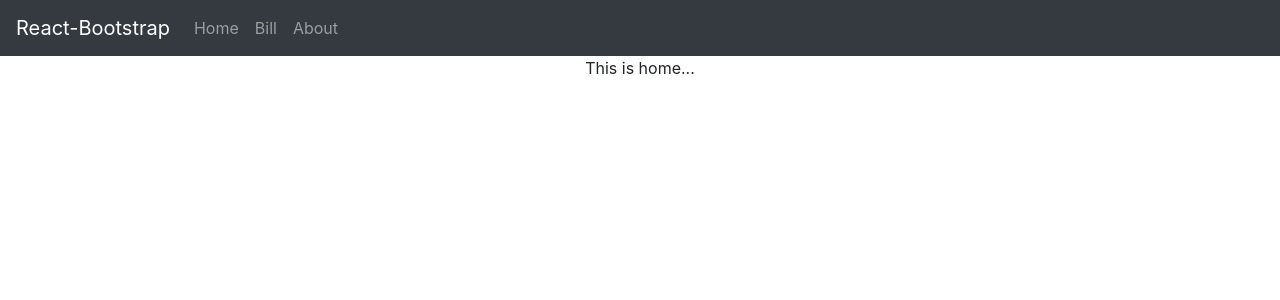
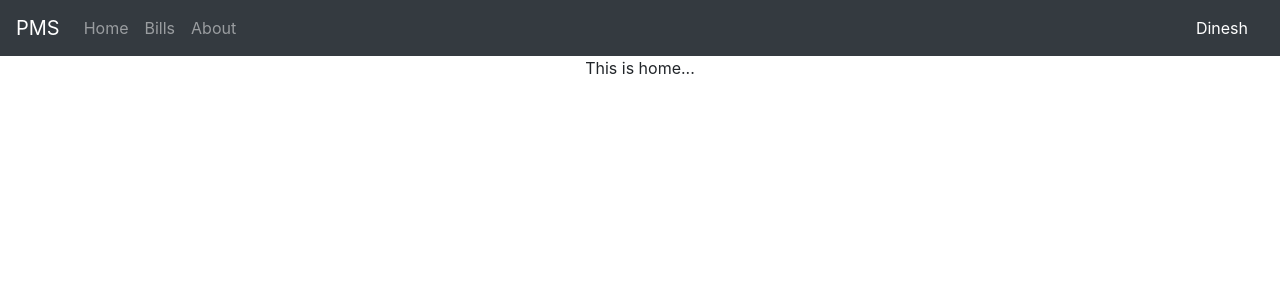
Before and after one commit to codinesh/pms, a React (Create React App) app: page / in a window 1280 px wide. Shown: the top 300 px of the page. Built offline with nearby package versions, Linux system fonts and the light colour scheme.

Commit message:
nav item for user

```diff
--- a/src/components/Header.tsx
+++ b/src/components/Header.tsx
@@ -2,6 +2,7 @@ import React, { useEffect } from 'react'
 import '../assets/styles/App.css'
 import { Navbar, Nav } from 'react-bootstrap'
 import { Link } from 'react-router-dom'
+import UserDetails from './UserDetails'
 
 const Header = () => {
   useEffect(() => {
@@ -9,20 +10,25 @@ const Header = () => {
   }, [])
   return (
     <>
-      <Navbar bg='dark' variant='dark' expand='lg'>
-        <Navbar.Brand href='#home'>React-Bootstrap</Navbar.Brand>
+      <Navbar bg='dark' variant='dark' expand='sm'>
+        <Navbar.Brand href='#home'>PMS</Navbar.Brand>
         <Navbar.Toggle aria-controls='basic-navbar-nav' />
         <Navbar.Collapse id='basic-navbar-nav'>
           <Nav className='mr-auto'>
             <Link to='/home' className='nav-link'>
               Home
             </Link>
-            <Link to='/bill' className='nav-link'>
-              Bill
+            <Link to='/bills' className='nav-link'>
+              Bills
             </Link>
             <Link to='/about' className='nav-link'>
               About
             </Link>
+          </Nav>
+          <Nav>
+            <Nav.Item>
+              <UserDetails name={'Dinesh'} />
+            </Nav.Item>
           </Nav>
         </Navbar.Collapse>
       </Navbar>
--- a/src/components/UserDetails.tsx
+++ b/src/components/UserDetails.tsx
@@ -6,7 +6,8 @@ interface IUserDetails {
 
 const style: CSSProperties = {
   marginRight: '1em',
-  display: 'flex',
+  // display: 'flex',
+  color: 'white',
   flexDirection: 'row'
 }
 
@@ -22,8 +23,8 @@ const onlineindicator: CSSProperties = {
 const UserDetails = (props: IUserDetails) => {
   return (
     <div style={style}>
-      <p style={onlineindicator}></p>
-      <p>{props.name}</p>
+      <span style={onlineindicator}></span>
+      <span>{props.name}</span>
     </div>
   )
 }
--- a/src/index.tsx
+++ b/src/index.tsx
@@ -15,7 +15,7 @@ ReactDOM.render(
       <Switch>
         <Route exact path='/' component={Home} />
         <Route exact path='/home' component={Home} />
-        <Route exact path='/bill' component={Bill} />
+        <Route exact path='/bills' component={Bill} />
         <Route exact path='/about' component={About} />
       </Switch>
     </Router>
--- a/src/pages/Bills.tsx
+++ b/src/pages/Bills.tsx
@@ -5,21 +5,22 @@ const App: React.FC = () => {
   const { bills } = useGlobalState()
   const dispatch = useDispatch()
 
-  const billStyle: CSSProperties = {
+  let billStyle: CSSProperties = {
     backgroundColor: 'orange',
     minHeight: '5vh',
     marginBottom: '10px'
   }
 
   useEffect(() => {
-    console.log('bill...')
-  }, [])
+    billStyle = { ...billStyle, backgroundColor: 'red' }
+    console.log('effect')
+  })
 
   return (
     <div>
       <div key={0} style={billStyle}>
         <p>create</p>
-        <p>{}</p>
+        <p>{billStyle.backgroundColor}</p>
         <p>{} </p>
       </div>
       {bills.map(bill => (
@@ -33,9 +34,9 @@ const App: React.FC = () => {
       <input
         type='button'
         onClick={() => {
-          console.log('clicking...')
-          dispatch({ type: 'ADD_BILL', payload: 'test' })
-          console.log('clicking done...')
+          // console.log('clicking...')
+          // dispatch({ type: 'ADD_BILL', payload: 'test' })
+          // console.log('clicking done...')
         }}
         value='Add'
       />
```
